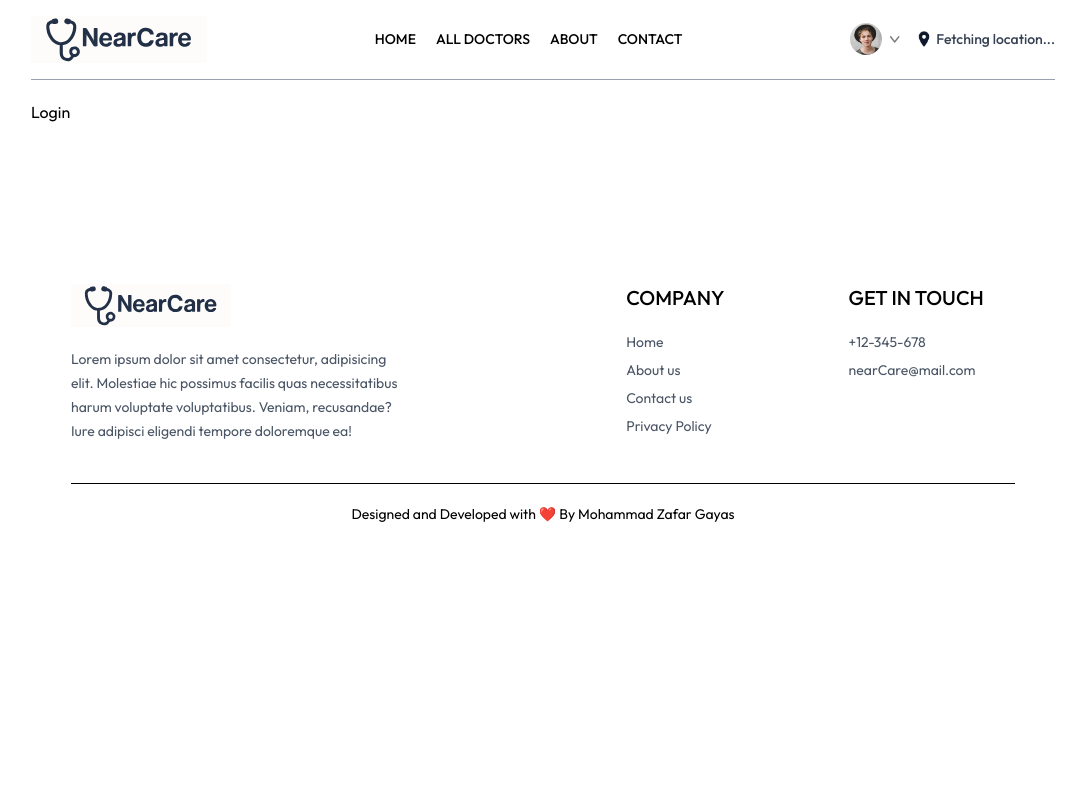
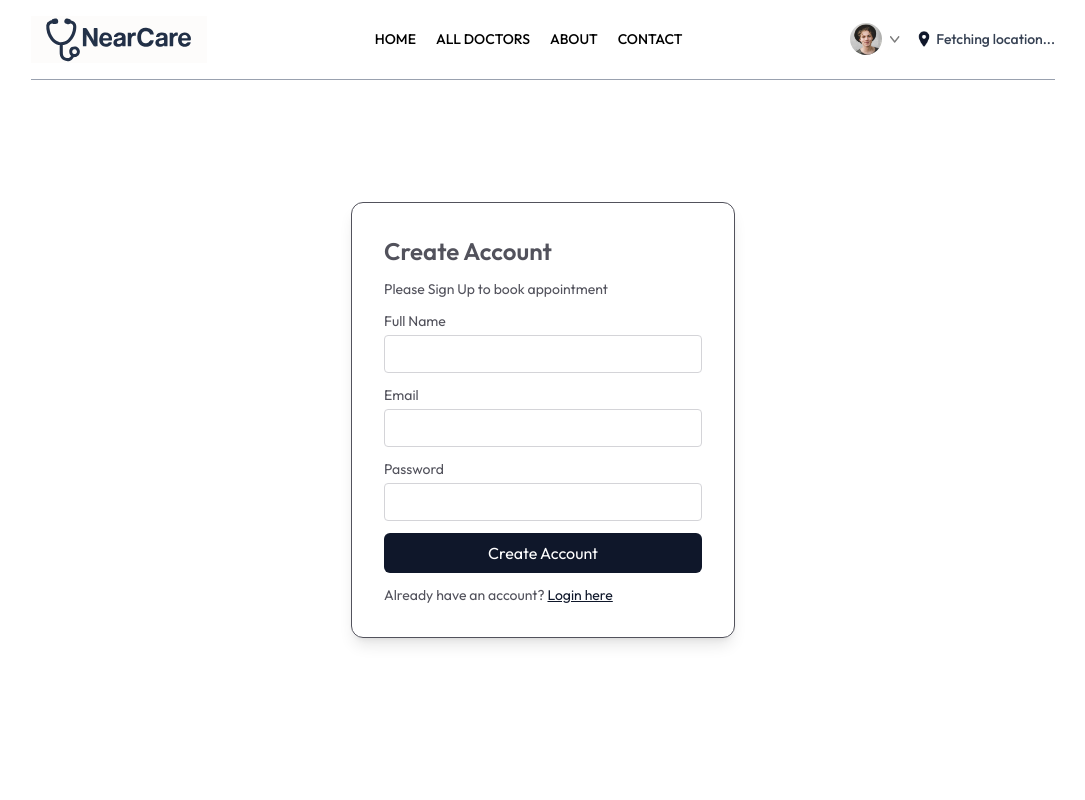
Before and after one commit to ZafarByte/NearCare, a React (Vite) app in the folder frontend/: page /login in a window 1280 px wide. Shown: the top 800 px of the page, without its empty margins (97-1182 px from the left). Built offline with nearby package versions, Linux system fonts and the light colour scheme; no server answers.

Commit message:
Add login and signup form UI to Login page
Implemented a form in Login.jsx to handle both sign up and login states with input fields for name, email, and password. Updated MyProfile.jsx to prepare for future content.

```diff
--- a/frontend/src/pages/Login.jsx
+++ b/frontend/src/pages/Login.jsx
@@ -1,8 +1,44 @@
-import React from 'react'
+import React, { useState } from 'react'
 
 const Login = () => {
+  const [state,setState] = useState('Sign Up')
+
+  const [email,setEmail]=useState('')
+  const [password,setPassword]=useState('')
+  const [name,setName]=useState('')
+  const onSubmitHandler = async (event)=>{
+    event.preventDefault()
+  }
   return (
-    <div>Login</div>
+     <form className='min-h-[80vh] flex items-center'>
+        <div className='flex flex-col gap-3 m-auto items-start p-8 min--w-[340px] sm:min-w-96 border rounded-xl text-zinc-600 text-sm shadow-lg'>
+            <p className='text-2xl font-semibold'>{state==='Sign Up' ? "Create Account" : "Login"}</p>
+            <p>Please {state==='Sign Up' ? "Sign Up" : "Login"} to book appointment</p>
+            {
+              state==="Sign Up" &&  <div className='w-full'>
+              <p>Full Name</p>
+              <input className='border border-zinc-300 rounded w-full p-2 mt-1' type="text" onChange={(e)=>setName(e.target.name)} value={name} required/>
+            </div>
+
+            }
+            <div className='w-full'>
+              <p>Email</p>
+              <input className='border border-zinc-300 rounded w-full p-2 mt-1' type="email" onChange={(e)=>setEmail(e.target.name)} value={email} required/>
+            </div>
+            <div className='w-full'>
+              <p>Password</p>
+              <input className='border border-zinc-300 rounded w-full p-2 mt-1' type="password" onChange={(e)=>setName(e.target.name)} value={password} required/>
+            </div>
+            <button className='bg-[#0f172a] text-white w-full py-2 rounded-md text-base'>
+              {state==='Sign Up' ? "Create Account" : "Login"}
+            </button>
+            {
+              state==="Sign Up"
+              ?  <p>Already have an account? <span  onClick={()=>setState('Login')} className='text-[#0f172a] underline cursor-pointer'>Login here </span></p>
+              :  <p>Create a new account? <span onClick={()=>setState('Sign Up')} className='text-[#0f172a] underline cursor-pointer'>Click here</span></p>
+            }
+        </div>
+     </form>
   )
 }
 
--- a/frontend/src/pages/MyProfile.jsx
+++ b/frontend/src/pages/MyProfile.jsx
@@ -2,7 +2,9 @@ import React from 'react'
 
 const MyProfile = () => {
   return (
-    <div>MyProfile</div>
+    <div>
+
+    </div>
   )
 }
 
```
